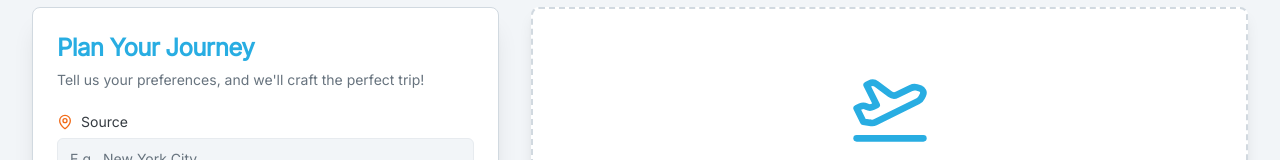
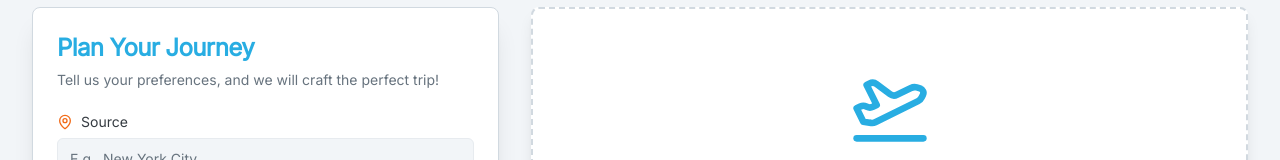
Before and after one commit to vikash-kushwah/JourneyAI, a Next.js app: page / in a window 1280 px wide. Shown: the part 169-329 px from the top of the page. Built offline with nearby package versions, Linux system fonts and the light colour scheme; what @genkit-ai/googleai, genkit would draw is missing.

Commit message:
fix(lint): escape apostrophes in JSX and silence heading-has-content for Alert component

```diff
--- a/src/components/journey-ai/local-suggestions-display.tsx
+++ b/src/components/journey-ai/local-suggestions-display.tsx
@@ -70,7 +70,7 @@ export function LocalSuggestionsDisplay({ suggestions, locationName }: LocalSugg
           {item.reasonWhySuggested && (
             <p className="text-sm text-primary/90 flex items-start">
               <ThumbsUp className="w-4 h-4 mr-2 mt-0.5 shrink-0" />
-              <span className="font-medium mr-1">Why it's a good fit:</span>{item.reasonWhySuggested}
+              <span className="font-medium mr-1">Why it&apos;s a good fit:</span>{item.reasonWhySuggested}
             </p>
           )}
 
--- a/src/components/journey-ai/preference-form.tsx
+++ b/src/components/journey-ai/preference-form.tsx
@@ -149,9 +149,9 @@ export function PreferenceForm({ onPlanGenerated, onLoading, onError }: Preferen
 
   return (
     <Card className="shadow-xl">
-      <CardHeader>
+        <CardHeader>
         <CardTitle className="text-2xl font-headline text-primary">Plan Your Journey</CardTitle>
-        <CardDescription>Tell us your preferences, and we'll craft the perfect trip!</CardDescription>
+        <CardDescription>Tell us your preferences, and we will craft the perfect trip!</CardDescription>
       </CardHeader>
       <CardContent>
         <Form {...form}>
@@ -337,7 +337,7 @@ export function PreferenceForm({ onPlanGenerated, onLoading, onError }: Preferen
                     <Select onValueChange={field.onChange} defaultValue={field.value}>
                       <FormControl>
                         <SelectTrigger>
-                          <SelectValue placeholder="Select who you're travelling with" />
+                          <SelectValue placeholder="Select who you are travelling with" />
                         </SelectTrigger>
                       </FormControl>
                       <SelectContent>
--- a/src/components/ui/alert.tsx
+++ b/src/components/ui/alert.tsx
@@ -36,6 +36,7 @@ const AlertTitle = React.forwardRef<
   HTMLParagraphElement,
   React.HTMLAttributes<HTMLHeadingElement>
 >(({ className, ...props }, ref) => (
+  /* eslint-disable-next-line jsx-a11y/heading-has-content */
   <h5
     ref={ref}
     className={cn("mb-1 font-medium leading-none tracking-tight", className)}
```
